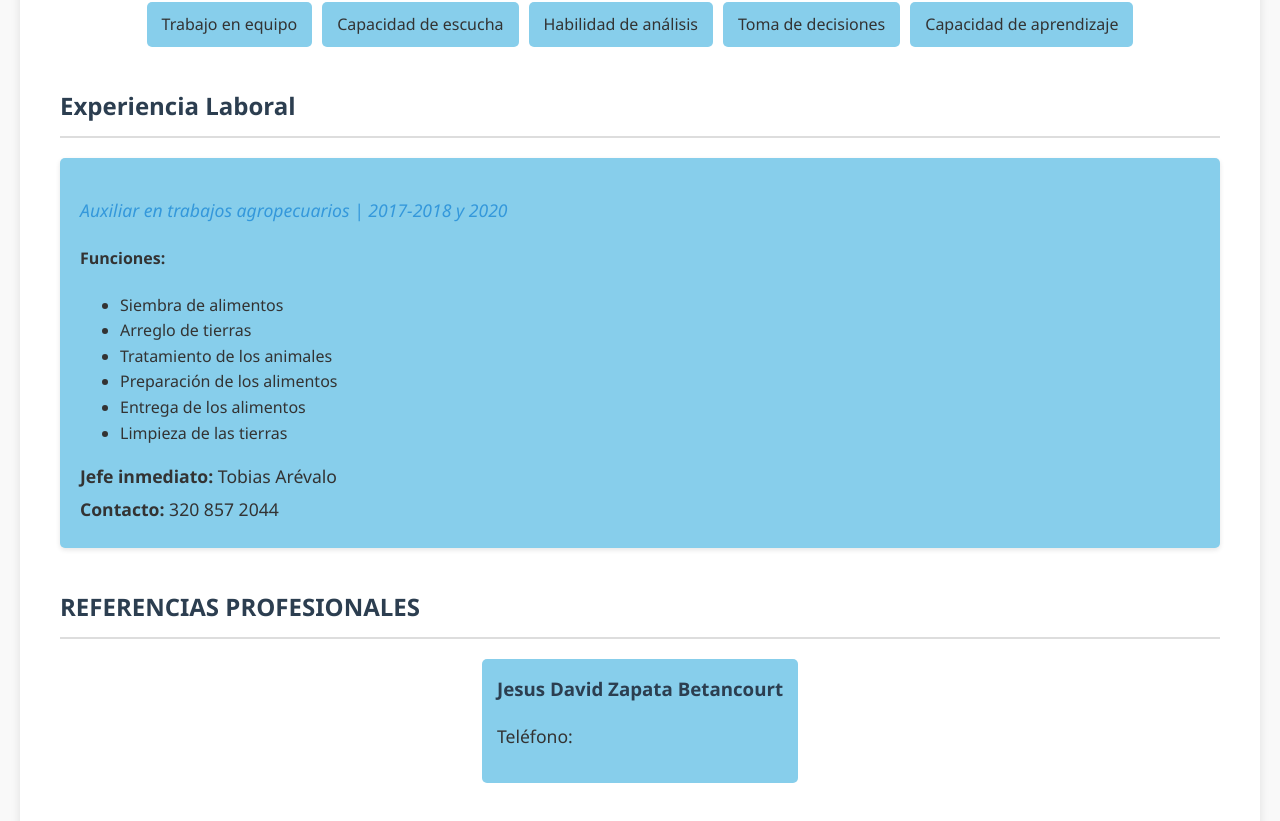
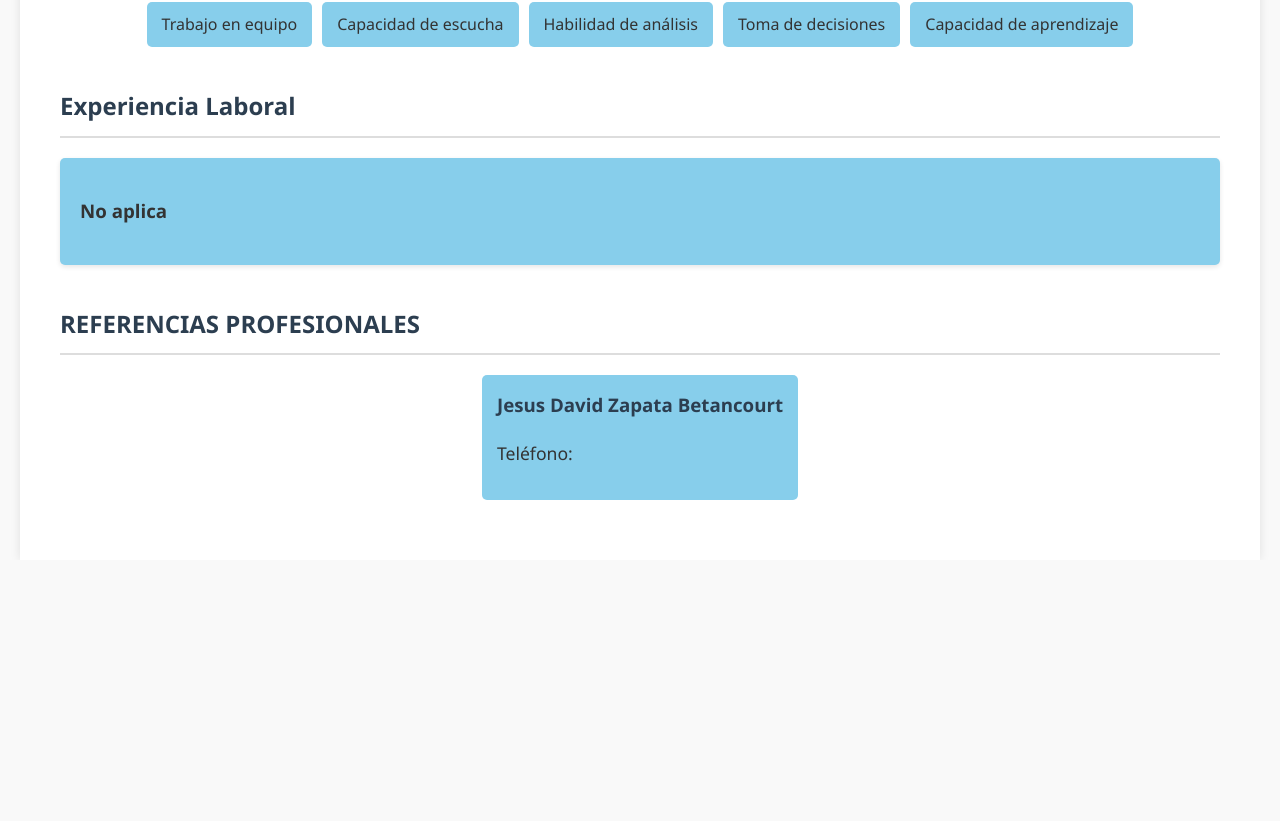
Before and after one commit to Mauro018/HojaCarlos, a React (Vite) app: page / in a window 1280 px wide. Shown: the part 1154-1975 px from the top of the page. After the commit the page ends 1714 px from the top, so only its background shows below. Built offline with nearby package versions, Linux system fonts and the light colour scheme.

Commit message:
Actualizacion de hoja de vida

```diff
--- a/src/components/Experiencia.jsx
+++ b/src/components/Experiencia.jsx
@@ -1,20 +1,12 @@
 const Experiencia = () => {
     const experienciaLaboral = [
         {
-            id: 1,
-            empresa: "Campesino S.A",
-            cargo: "Auxiliar en trabajos agropecuarios",
-            periodo: "2017-2018 y 2020",
+            cargo: "No aplica",
+            periodo: "",
             funciones: [
-                "Siembra de alimentos",
-                "Arreglo de tierras",
-                "Tratamiento de los animales",
-                "Preparación de los alimentos",
-                "Entrega de los alimentos",
-                "Limpieza de las tierras"
             ],
-            supervisor: "Tobias Arévalo",
-            contacto: "320 857 2044"
+            supervisor: "",
+            contacto: ""
         }
     ];
 
@@ -24,8 +16,8 @@ const Experiencia = () => {
             <div className="experience-list">
             {experienciaLaboral.map(exp => (
                 <div key={exp.id} className="experience-item">
-                <h3>{exp.texto}</h3>
-                <p className="position">{exp.cargo} | {exp.periodo}</p>
+                <h3>{exp.cargo}</h3>
+                {/* <p className="position">{exp.cargo} {exp.periodo}</p>
                 <h4>Funciones:</h4>
                 <ul>
                     {exp.funciones.map((func, index) => (
@@ -33,7 +25,7 @@ const Experiencia = () => {
                     ))}
                 </ul>
                 <p className="supervisor"><strong>Jefe inmediato:</strong> {exp.supervisor}</p>
-                <p className="contact"><strong>Contacto:</strong> {exp.contacto}</p>
+                <p className="contact"><strong>Contacto:</strong> {exp.contacto}</p> */}
                 </div>
             ))}
             </div>
```
